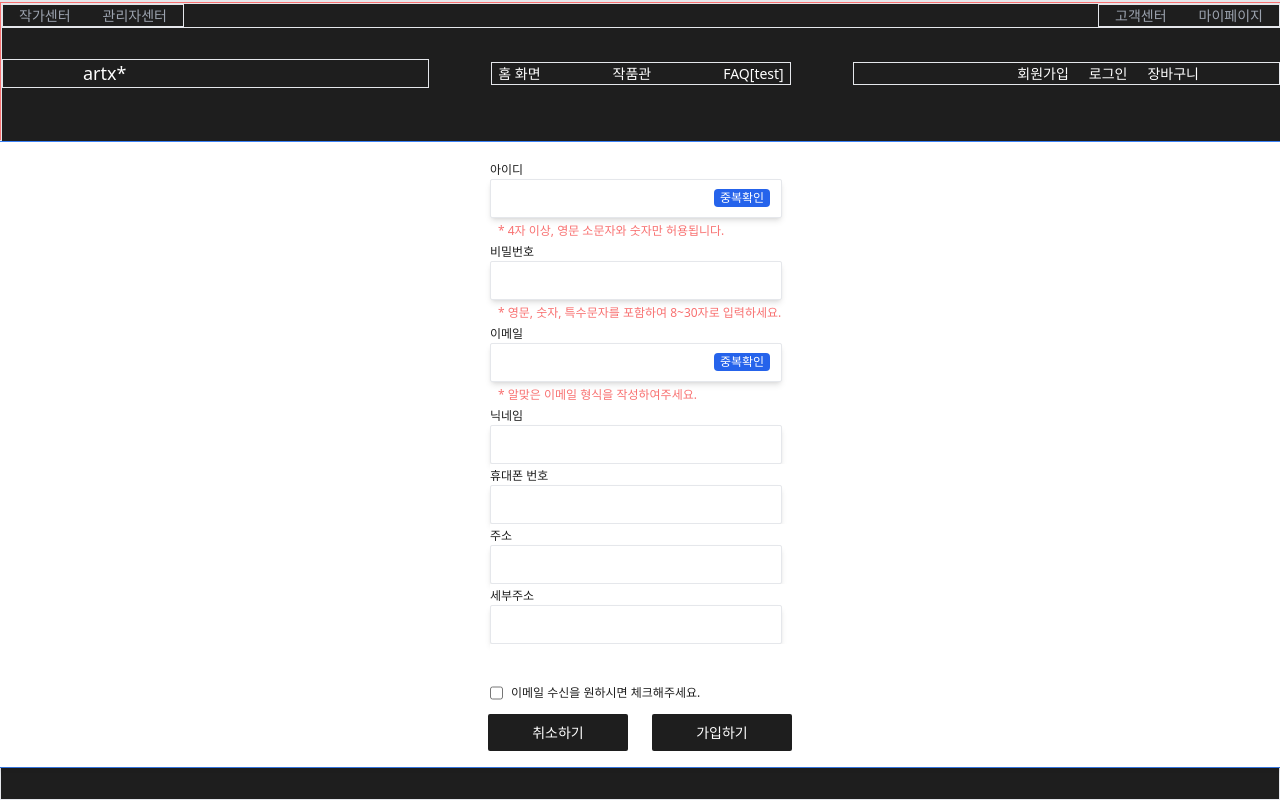
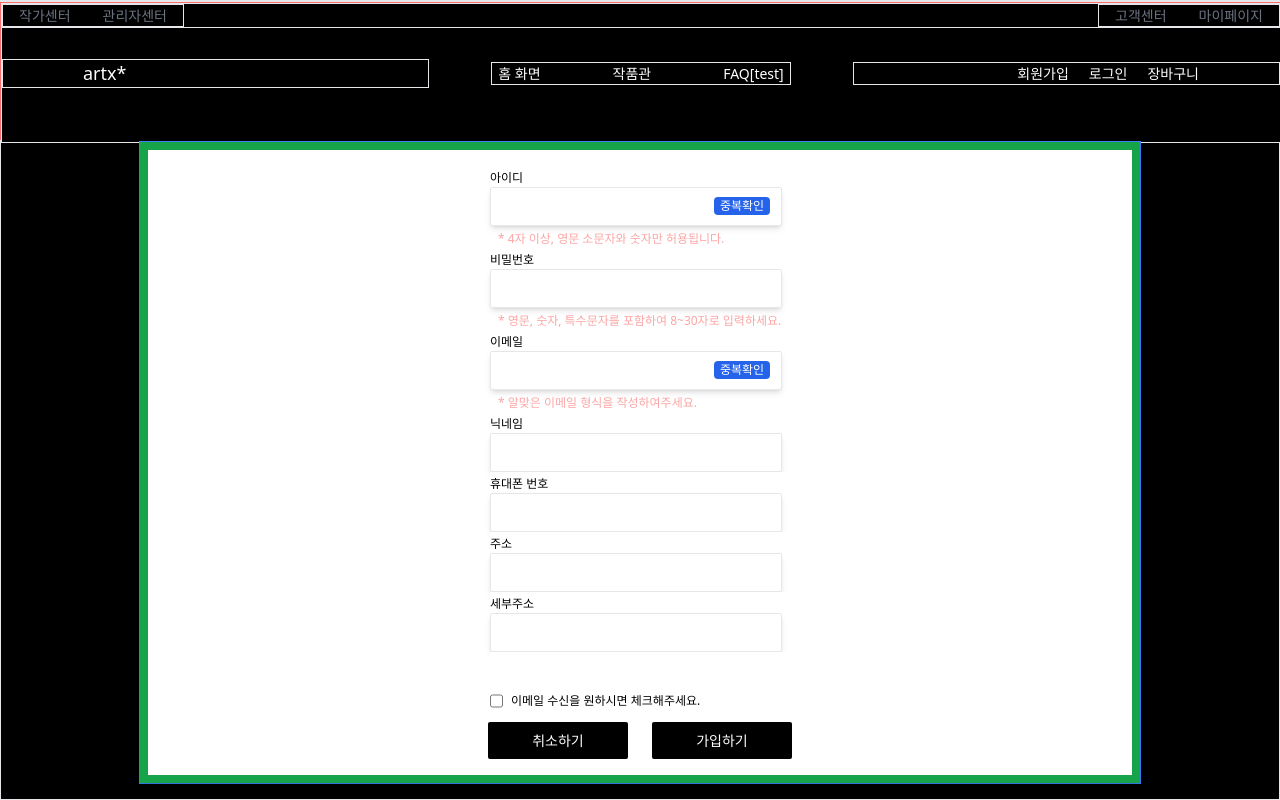
Before and after one commit to m-artx/artx-client, a React (Create React App) app: page /signup in a window 1280 px wide. Built offline with nearby package versions, Linux system fonts and the light colour scheme; no server answers.

Commit message:
ARTX-110 feat: Login fixing

```diff
--- a/src/components/Header.jsx
+++ b/src/components/Header.jsx
@@ -128,7 +128,7 @@ function Header() {
     return (
         <div className=" w-screen max-w-[1300px] border border-red-400">
             {/* 작가센터, 관리자센터, 마이페이지 */}
-            <div className="absolute flex w-screen h-[25px] max-w-[1300px] justify-between border text-gray-400">
+            <div className="absolute flex w-screen h-[25px] max-w-[1300px] justify-between border text-gray-500">
                 <div className="flex border justify-end items-center ">
                     <Link to="/Artist">
                         <div className="px-4">작가센터</div>
--- a/src/components/shared/InputBox.jsx
+++ b/src/components/shared/InputBox.jsx
@@ -13,7 +13,7 @@ import { MdCheckCircle, MdCancel } from 'react-icons/md'; // 필요한 아이콘
 // isDuplicateChecking 중복 체크 결과값이 '완료'라면 글씨만 파란색으로, '중복확인'이라면 파란색 border로 바꿔준다
 
 function InputBox({ label, name, type, value, onChange, error, placeholder, onDuplicateCheck, isDuplicateChecking }) {
-    const errorMessageStyle = error === '완료' ? 'text-blue-500' : 'text-red-400';
+    const errorMessageStyle = error === '완료' ? 'text-blue-500' : 'text-red-300';
 
     return (
         <div className="mb- bg-white w-[300px]">
@@ -29,7 +29,7 @@ function InputBox({ label, name, type, value, onChange, error, placeholder, onDu
                     value={value}
                     onChange={onChange}
                     required
-                    // placeholder={placeholder}
+                    placeholder={placeholder}
                     autoComplete="new-password" // 경고해제용
                 />
                 {/* 중복체크박스 부분 */}
--- a/src/components/shared/Layout.jsx
+++ b/src/components/shared/Layout.jsx
@@ -4,14 +4,13 @@ import Header from '../Header';
 
 export default function Layout() {
    return (
-      <div className="flex flex-col items-center h-screen max-w-screen text-white  border-box font-sans border text-sm">
-         <div className="flex justify-center h-[140px] max-w-[1300px] min-h-[140px] border">
+      <div className="flex flex-col items-center h-screen max-w-screen bg-black text-white  border-box font-sans border text-sm">
+         <div className="flex justify-center h-[140px] max-w-[1500px] min-h-[140px] border">
             <Header />
          </div>
-         <div className="flex justify-center border border-blue-500 h-screen-140 max-w-[1300px]"
-         >{<Outlet />}</div>
+         <div className="flex justify-center border border-blue-500 h-screen-140  ">{<Outlet />}</div>
          {/* Outlet는 중첩된 라우트의 자식 라우트들이 랜더링된다 */}
-         <div className="flex items-end justify-center max-w-[1300px]">{/* <Footer /> */}</div>
+         <div className="flex items-end justify-center max-w-[1500px]">{/* <Footer /> */}</div>
       </div>
    );
 }
--- a/src/index.css
+++ b/src/index.css
@@ -10,7 +10,7 @@
 * {
    min-height: 0;
    min-width: 0;
-   background: rgb(30 30 30);
+   background: black;
 }
 
 body {
--- a/src/pages/userPages/SignUpPage.jsx
+++ b/src/pages/userPages/SignUpPage.jsx
@@ -1,9 +1,11 @@
 import React, { useState } from 'react';
+import { Link } from 'react-router-dom';
 // import { useDispatch } from 'react-redux';
 import { useNavigate } from 'react-router-dom';
 import InputBox from '../../components/shared/InputBox';
 import Button1 from '../../components/shared/Button1';
 import customAxios from '../../store/customAxios';
+import Modal from '../../components/shared/Modal';
 
 //재영님이 메일은 문자열식?으로 반환되야한다고 한것같음
 
@@ -134,7 +136,7 @@ export default function SignUpPage() {
             label: '아이디',
             name: 'username',
             type: 'text',
-            // placeholder: '',
+            placeholder: '',
             error: formErrors,
             onDuplicateCheck: handleDuplicateCheck,
             isDuplicateChecking: isDuplicateChecking.username,
@@ -249,24 +251,24 @@ export default function SignUpPage() {
     };
 
     return (
-        <div className="bg-white text-black justify-center items-center w-[1300px] max-w-[1300px]">
+        <div className="bg-white text-black justify-center items-center w-[1000px] ">
             <form
-                className="flex items-center flex-col h-auto p-4 bg-white shadow-md text-black"
+                className="flex items-center flex-col h-auto p-4 bg-white shadow-md text-black border-8 border-green-600"
                 onSubmit={handleSubmit}
             >
                 {inputFields.map((field) => (
                     <InputBox
-                        // key={field.name}
+                        key={field.name}
                         label={field.label}
                         name={field.name}
                         type={field.type}
-                        // value={formData[field.name]}
+                        value={formData[field.name]}
                         onChange={(e) => handleValidationAndChange(field.name, e.target.value)}
                         error={formErrors[field.name]}
-                        // placeholder={field.placeholder}
-                        // validate={field.validate}
+                        placeholder={field.placeholder}
+                        validate={field.validate}
                         onDuplicateCheck={field.onDuplicateCheck} //중복버튼 켰는지 확인
-                        // handleDuplicateCheck={() => handleDuplicateCheck(field.name)}
+                        handleDuplicateCheck={() => handleDuplicateCheck(field.name)}
                         isDuplicateChecking={isDuplicateChecking[field.name]}
                     />
                 ))}
--- a/tailwind.config.js
+++ b/tailwind.config.js
@@ -23,9 +23,6 @@ module.exports = {
       height: {
         'h-100p-140': 'calc(100vh - 140px)',
       },
-      colors: {
-        black: 'rgb(30, 30, 30)', // Redefine black color to rgb(30, 30, 30)
-      },
     },
     screens: {
       sm: { max: '599px' },
```
